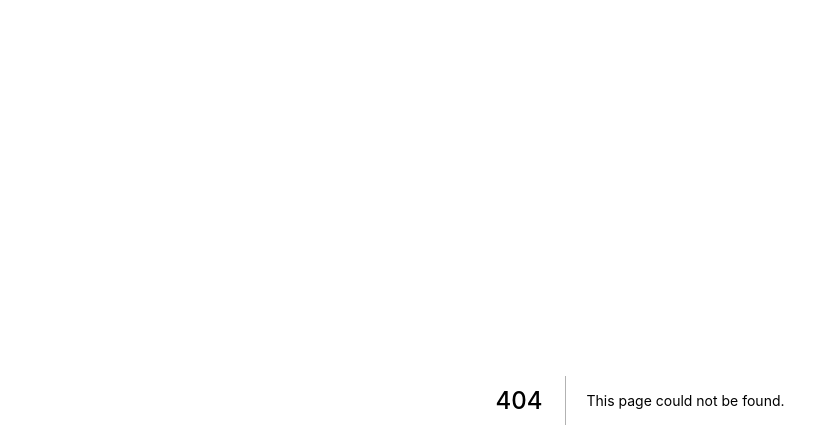
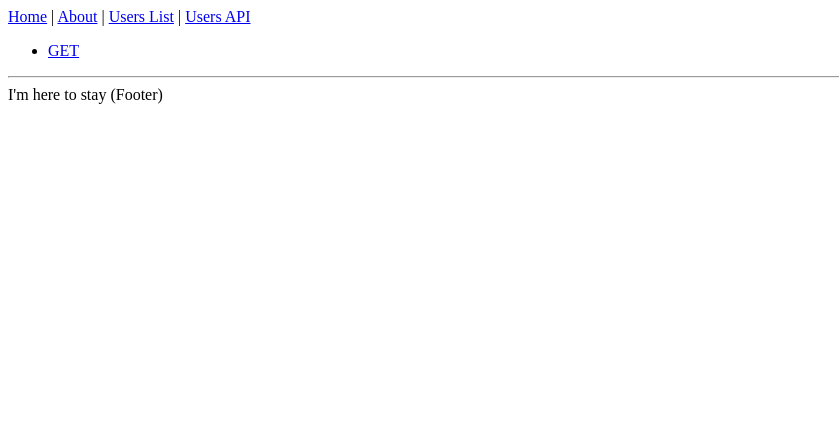
Before and after one commit to finalsoul1/next-scaffolding, a Next.js app: page /api_test in a window 1280 px wide. Before the commit this address had no page. Shown: the top 448 px of the page, without its empty margins (0-839 px from the left). Built offline with nearby package versions, Linux system fonts and the light colour scheme.

Commit message:
feat: Add api test page
- First of all GET method

```diff
--- /dev/null
+++ b/src/pages/api_test/index.tsx
@@ -0,0 +1,19 @@
+import React from 'react'
+import Link from 'next/link'
+import Layout from '~components/Layout';
+
+const ApiTest = () => {
+  return (
+    <Layout title="Api Test List | Next.js + TypeScript Example">
+      <ul>
+        <li>
+          <Link href='/api_test/get'>
+            <a>GET</a>
+          </Link>
+        </li>
+      </ul>
+    </Layout>
+  )
+}
+
+export default ApiTest
```
Also changed, not shown: src/pages/api_test/get/index.tsx (added, +12 -0 lines).
